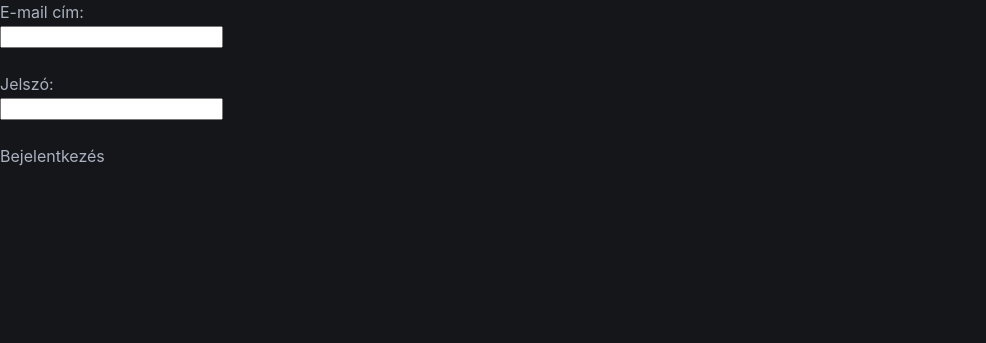
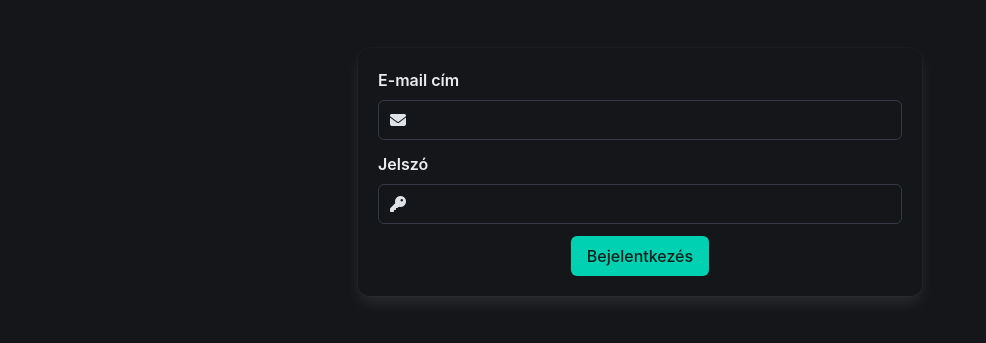
Before and after one commit to attilabuti/web1-gy-hf, a PHP site: page /bejelentkezes in a window 1280 px wide. Shown: the part 56-399 px from the top of the page, without its empty margins (0-986 px from the left). Run offline with PHP 8.4, Linux system fonts and the light colour scheme.

Commit message:
Bejelentkezés kész

```diff
--- a/app/View/base/header.view.php
+++ b/app/View/base/header.view.php
@@ -32,11 +32,14 @@
             </div>
 
             <div class="navbar-end">
+
+                <?php if (App::get('auth')->isLoggedIn()) { ?>
+                    <div class="navbar-item">
+                        <?=App::get('auth')->getData('name')?> (<?=App::get('auth')->getData('username')?>)
+                    </div>
+                    <a href="/kijelentkezes" class="navbar-item">Kijelentkezés</a>
+                <?php } else { ?>
                 <div class="navbar-item">
-                    <?php if (App::get('auth')->isLoggedIn()) { ?>
-                        <?=App::get('auth')->getData('name')?> (<?=App::get('auth')->getData('username')?>)
-                        <a href="/kijelentkezes" class="navbar-item">Kijelentkezés</a>
-                    <?php } else { ?>
                     <div class="buttons">
                         <a href="/regisztracio" class="button is-primary">
                             <strong>Regisztráciió</strong>
@@ -46,8 +49,9 @@
                             Bejelentkezés
                         </a>
                     </div>
-                    <?php } ?>
                 </div>
+                <?php } ?>
+
             </div>
         </div>
     </nav>
--- a/app/View/login.view.php
+++ b/app/View/login.view.php
@@ -1,25 +1,61 @@
 <?=View::render('base/header', ['title' => 'Bejelentkezés'])?>
 
-<?php
-$message = Flash::get('message');
-if ($message !== null) {
-    echo '<h3 style="color:green;">'.$message.'</h3>';
-}
+<section class="section">
+    <div class="container">
+        <div class="columns is-multiline">
 
-$errorMessage = Flash::get('error');
-if ($errorMessage !== null) {
-    echo '<h3 style="color:red;">'.$errorMessage.'</h3>';
-}
-?>
+            <?php
+            $errorMessage = Flash::get('error');
+            if ($errorMessage !== null) {
+            ?>
+            <div class="column is-half is-offset-one-quarter">
+                <article class="message is-danger">
+                    <div class="message-body"><?=$errorMessage?></div>
+                </article>
+            </div>
+            <?php } ?>
 
-<form action="/bejelentkezes" method="POST">
-    <label for="email">E-mail cím:</label><br>
-    <input type="email" id="email" name="email"><br><br>
+            <?php
+            $message = Flash::get('message');
+            if ($message !== null) {
+            ?>
+            <div class="column is-half is-offset-one-quarter">
+                <article class="message is-success">
+                    <div class="message-body"><?=$message?></div>
+                </article>
+            </div>
+            <?php } ?>
 
-    <label for="password">Jelszó:</label><br>
-    <input type="password" id="password" name="password"><br><br>
+            <div class="column is-half is-offset-one-quarter">
+                <form action="/bejelentkezes" method="POST" id="login" class="box">
+                    <div class="field">
+                        <label class="label">E-mail cím</label>
+                        <div class="control has-icons-left">
+                            <input class="input is-normal" type="input" id="email" name="email">
+                            <span class="icon is-small is-left"><i class="fas fa-envelope"></i></span>
+                        </div>
+                    </div>
 
-    <button type="submit">Bejelentkezés</button>
-</form>
+                    <div class="field">
+                        <label class="label">Jelszó</label>
+                        <div class="control has-icons-left">
+                            <input class="input is-normal" type="password" id="password" name="password">
+                            <span class="icon is-small is-left"><i class="fas fa-key"></i></span>
+                        </div>
+                    </div>
+
+                    <div class="field is-grouped">
+                        <div class="control is-centered">
+                            <input type="submit" value="Bejelentkezés" class="button is-primary">
+                        </div>
+                    </div>
+                </form>
+            </div>
+        </div>
+    </div>
+</section>
+
+<script src="js/lib/validate.js"></script>
+<script src="js/login.js"></script>
 
 <?=View::render('base/footer')?>
--- a/app/View/registration.view.php
+++ b/app/View/registration.view.php
@@ -1,6 +1,6 @@
 <?=View::render('base/header', ['title' => 'Regisztráció'])?>
 
-<section class="section movies">
+<section class="section">
     <div class="container">
         <div class="columns is-multiline">
 
--- /dev/null
+++ b/public/js/login.js
@@ -0,0 +1,30 @@
+function _initPage() {
+    const regForm = document.querySelector('#login');
+    if (regForm !== null && regForm !== undefined) {
+        regForm.addEventListener('submit', checkRegForm);
+    }
+}
+
+function checkRegForm(e) {
+    e.preventDefault();
+
+    const emailEl      = document.querySelector('#email');
+    const passwordEl   = document.querySelector('#password');
+
+    const result = validate.check([{
+        el: emailEl,
+        rules: [
+            { rule: 'required', message: 'Az e-mail cím megadása kötelező.' },
+            { rule: 'is:mail',  message: 'Érvényes e-mail cím megadása kötelező.' },
+        ]
+    }, {
+        el: passwordEl,
+        rules: [
+            { rule: 'required', message: 'A jelszó megadása kötelező.' },
+        ]
+    }]);
+
+    if (result) {
+        document.getElementById('login').submit();
+    }
+}
```
